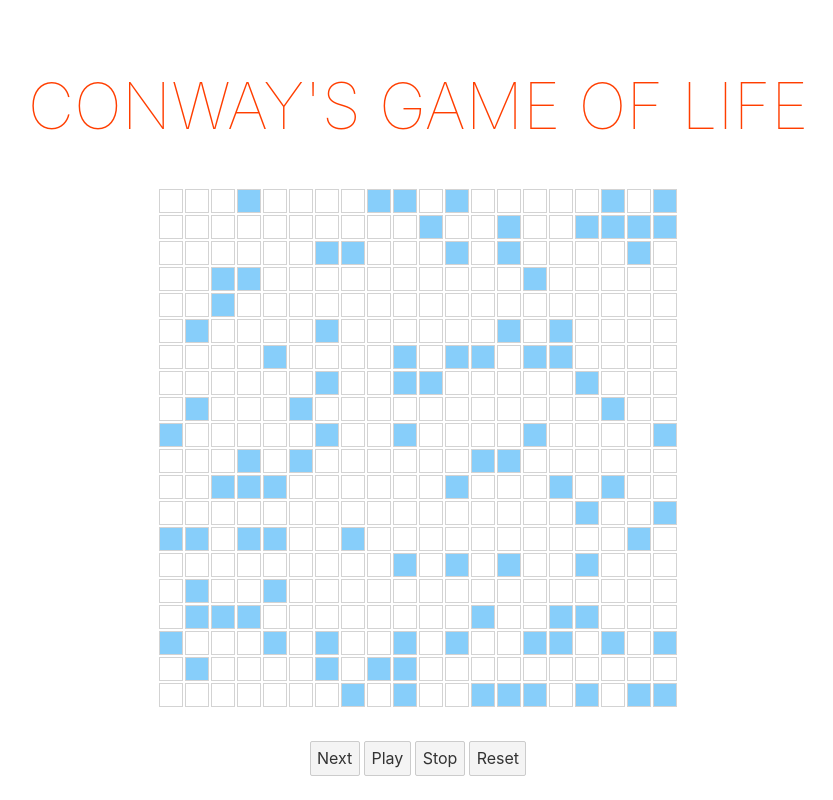
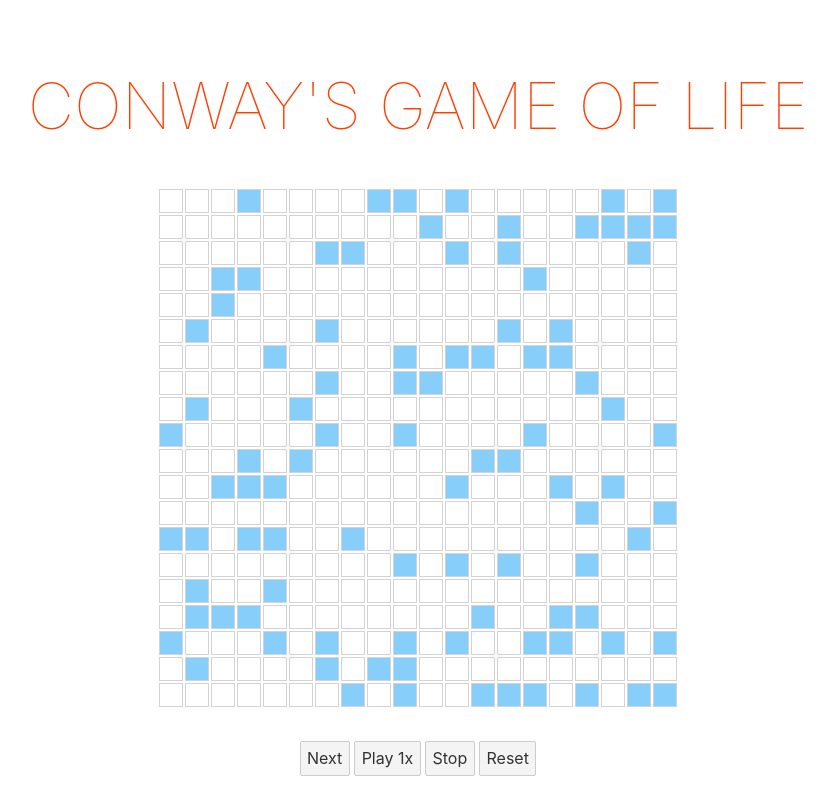
Before and after one commit to somazx/game-of-life, a Svelte app: page / in a window 1280 px wide. Shown: the whole page, without its empty margins (222-1055 px from the left). Built offline with nearby package versions, Linux system fonts and the light colour scheme.

Commit message:
Can now run the simulation at increasing speeds.

```diff
--- a/src/App.svelte
+++ b/src/App.svelte
@@ -3,7 +3,7 @@
 
 	const game = new Game();
 	let matrix;
-	let runSim;
+	let runSim = 0;
 
 	game.initGrid(20, 20)
 	game.populateLife();
@@ -14,7 +14,7 @@
 		game.tick();
 		matrix = getCells();
 
-		if (runSim === true) setTimeout(advanceSim, 200);
+		if (runSim !== 0) setTimeout(advanceSim, 200);
 	}
 
 	function getCells() {
@@ -22,21 +22,21 @@
 	}
 
 	function nextHandler() {
-		runSim = false;
+		runSim = 0;
 		advanceSim();
 	}
 
 	function playHandler() {
-		runSim = true;
+		runSim += 1;
 		advanceSim();
 	}
 
 	function stopHandler() {
-		runSim = false;
+		runSim = 0;
 	}
 
 	function resetHandler() {
-		runSim = false;
+		runSim = 0;
 		game.populateLife();
 		matrix = getCells();
 	}
@@ -98,7 +98,7 @@
 	</table>
 
 	<button on:click={nextHandler}>Next</button>
-	<button on:click={playHandler}>Play</button>
+	<button on:click={playHandler}>Play {runSim + 1}x</button>
 	<button on:click={stopHandler}>Stop</button>
 	<button on:click={resetHandler}>Reset</button>
 </main>
```
